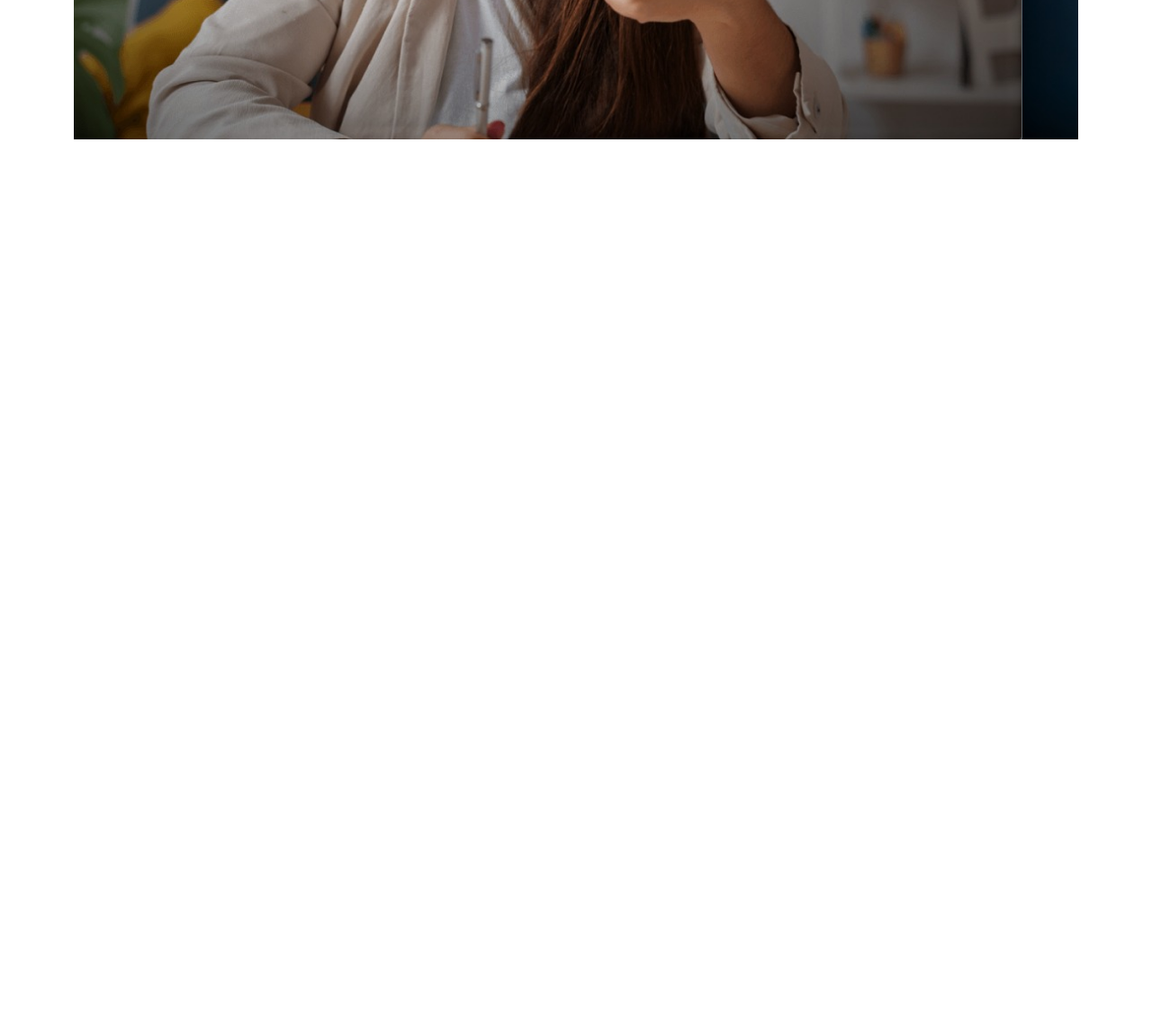
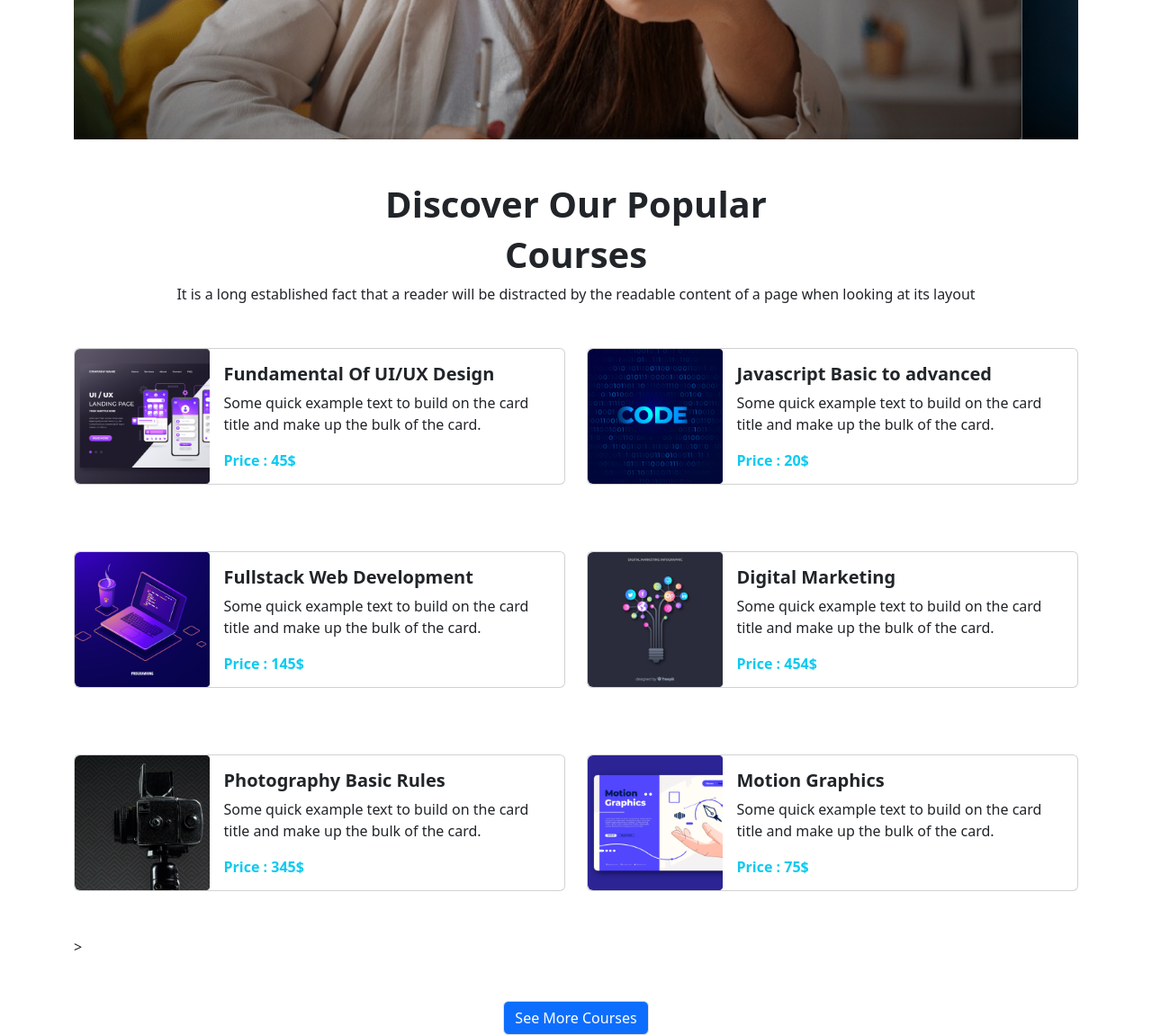
Before and after one commit to Poonam99/assignment3-bootstrap, a plain HTML site: page index.html in a window 1280 px wide. Shown: the part 541-1692 px from the top of the page at 90% size. Before the commit the page ends 800 px from the top, so only its background shows below. Drawn offline with nearby package versions, Linux system fonts and the light colour scheme.

Commit message:
course section added

```diff
--- a/index.html
+++ b/index.html
@@ -98,11 +98,106 @@
         </section>
         <!-- slider end -->
     </header>
+    <main>
+        <!-- catagories start -->
+        <section class="container text-center mt-5">
+            <h1 class="fw-bold">Discover Our Popular </h1>
+            <h1 class="fw-bold">Courses</h1>
+            <p>It is a long established fact that a reader will be distracted by the readable
+                content of a page when looking at its layout</p>
+        </section>
+        <section class="container mt-5">
+            <div class="row row-cols-1 row-cols-md-2 g-4">
+                <!-- Card-1-Start-Here -->
+                <div class="col">
+                    <div class="card h-75 d-flex flex-row img-height">
+                        <img src="images/course/course-1.png" class="img-fluid rounded-start" alt="...">
+                        <div class="card-body">
+                            <h5 class="card-title fw-bolder">Fundamental Of UI/UX Design</h5>
+                            <p class="card-text">Some quick example text to build on the card title and make up
+                                the
+                                bulk
+                                of the card.</p>
+                            <p class="card-text fw-semibold text-info">Price : 45$</p>
+                        </div>
+                    </div>
+                </div>
+                <div class="col">
+                    <div class="card h-75 d-flex flex-row img-height">
+                        <img src="images/course/course-2.png" class="img-fluid rounded-start" alt="...">
+                        <div class="card-body">
+                            <h5 class="card-title fw-bolder">Javascript Basic to advanced</h5>
+                            <p class="card-text">Some quick example text to build on the card title and make up
+                                the
+                                bulk
+                                of the card.</p>
+                            <p class="card-text fw-semibold text-info">Price : 20$</p>
+                        </div>
+                    </div>
+                </div>
+                <div class="col">
+                    <div class="card h-75 d-flex flex-row img-height">
+                        <img src="images/course/course-3.png" class="img-fluid rounded-start" alt="...">
+                        <div class="card-body">
+                            <h5 class="card-title fw-bolder">Fullstack Web Development</h5>
+                            <p class="card-text">Some quick example text to build on the card title and make up
+                                the
+                                bulk
+                                of the card.</p>
+                            <p class="card-text fw-semibold text-info">Price : 145$</p>
+                        </div>
+                    </div>
+                </div>
+                <div class="col">
+                    <div class="card h-75 d-flex flex-row img-height">
+                        <img src="images/course/course-4.png" class="img-fluid rounded-start" alt="...">
+                        <div class="card-body">
+                            <h5 class="card-title fw-bolder">Digital Marketing</h5>
+                            <p class="card-text">Some quick example text to build on the card title and make up
+                                the
+                                bulk
+                                of the card.</p>
+                            <p class="card-text fw-semibold text-info">Price : 454$</p>
+                        </div>
+                    </div>
+                </div>
+                <div class="col">
+                    <div class="card h-75 d-flex flex-row img-height">
+                        <img src="images/course/course-5.png" class="img-fluid rounded-start" alt="...">
+                        <div class="card-body">
+                            <h5 class="card-title fw-bolder">Photography Basic Rules</h5>
+                            <p class="card-text">Some quick example text to build on the card title and make up
+                                the
+                                bulk
+                                of the card.</p>
+                            <p class="card-text fw-semibold text-info">Price : 345$</p>
+                        </div>
+                    </div>
+                </div>
+                <div class="col">
+                    <div class="card h-75 d-flex flex-row img-height">
+                        <img src="images/course/course-6.png" class="img-fluid rounded-start" alt="...">
+                        <div class="card-body">
+                            <h5 class="card-title fw-bolder">Motion Graphics</h5>
+                            <p class="card-text">Some quick example text to build on the card title and make up
+                                the
+                                bulk
+                                of the card.</p>
+                            <p class="card-text fw-semibold text-info">Price : 75$</p>
 
-    <!-- footer end -->
-    <script src=" https://cdn.jsdelivr.net/npm/bootstrap@5.2.0/dist/js/bootstrap.bundle.min.js"
-        integrity="sha384-A3rJD856KowSb7dwlZdYEkO39Gagi7vIsF0jrRAoQmDKKtQBHUuLZ9AsSv4jD4Xa" crossorigin="anonymous">
-        </script>
+                        </div>
+                    </div>
+                </div>
+            </div>>
+            <div class="mt-5 d-flex justify-content-center">
+                <button class="btn btn-primary border rounded">See More Courses</button>
+            </div>
+        </section>
+        <!-- catagories end -->
+
+        <script src=" https://cdn.jsdelivr.net/npm/bootstrap@5.2.0/dist/js/bootstrap.bundle.min.js"
+            integrity="sha384-A3rJD856KowSb7dwlZdYEkO39Gagi7vIsF0jrRAoQmDKKtQBHUuLZ9AsSv4jD4Xa" crossorigin="anonymous">
+            </script>
 </body>
 
 </html>
```
